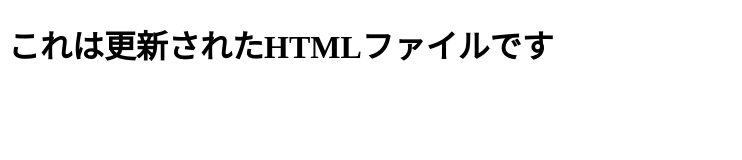
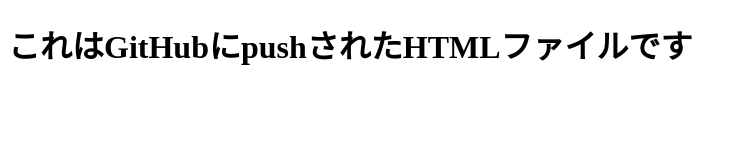
Before and after one commit to fuzztarou/S3_test, a plain HTML site: page index.html in a window 1280 px wide. Shown: the whole page, without its empty margins (0-742 px from the left). Drawn offline with Linux system fonts and the light colour scheme.

Commit message:
index.htmlを書き換えた　１回目

```diff
--- a/index.html
+++ b/index.html
@@ -5,6 +5,6 @@
     <META CHARSET="UTF-8">
   </HEAD>
   <BODY>
-    <H1>これは更新されたHTMLファイルです</H1>
+    <H1>これはGitHubにpushされたHTMLファイルです</H1>
   </BODY>
 </HTML>
```
